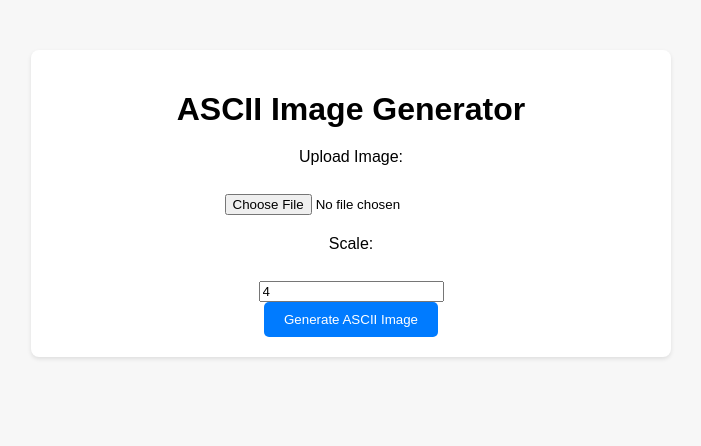
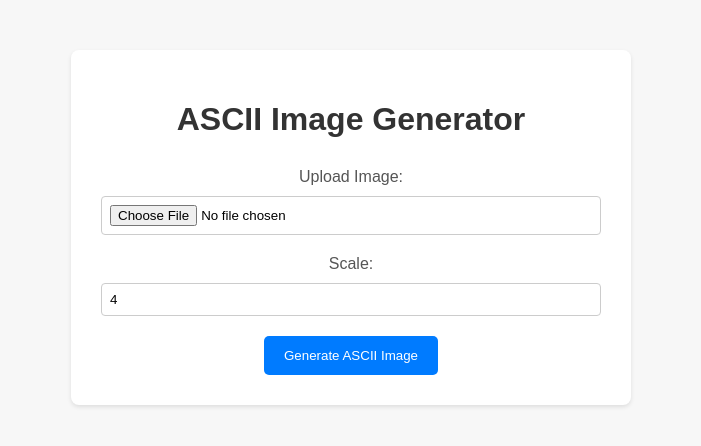
Before and after one commit to URMIT18/ASCII_Imager, a Flask app: page / in a window 1280 px wide. Shown: the top 446 px of the page, without its empty margins (289-990 px from the left). Run offline with Flask 3, Linux system fonts and the light colour scheme.

Commit message:
Second Deployment

```diff
--- a/templates/index.html
+++ b/templates/index.html
@@ -1,9 +1,10 @@
 <!DOCTYPE html>
 <html lang="en">
+
 <head>
     <meta charset="UTF-8">
     <meta name="viewport" content="width=device-width, initial-scale=1.0">
-    <title>ASCII_Imager</title>
+    <title>ASCII Art Generator</title>
     <style>
         body {
             font-family: Arial, sans-serif;
@@ -11,52 +12,77 @@
             padding: 0;
             background-color: #f7f7f7;
         }
+
         .container {
-            max-inline-size: 600px;
+            max-inline-size: 500px;
             margin: 50px auto;
-            padding: 20px;
+            padding: 30px;
             background-color: #fff;
             border-radius: 8px;
             box-shadow: 0 2px 4px rgba(0, 0, 0, 0.1);
         }
+
         h1 {
             text-align: center;
-            margin-block-end: 20px;
+            color: #333;
+            margin-block-end: 30px;
         }
+
         form {
             text-align: center;
         }
+
         label {
             display: block;
             margin-block-end: 10px;
+            color: #555;
         }
+
         input[type="file"] {
             margin-block-end: 20px;
+            border: 1px solid #ccc;
+            border-radius: 4px;
+            padding: 8px;
+            inline-size: 100%;
+            box-sizing: border-box;
         }
+
+        input[type="number"] {
+            margin-block-end: 20px;
+            border: 1px solid #ccc;
+            border-radius: 4px;
+            padding: 8px;
+            inline-size: 100%;
+            box-sizing: border-box;
+        }
+
         button {
             background-color: #007bff;
             color: #fff;
             border: none;
-            padding: 10px 20px;
+            padding: 12px 20px;
             border-radius: 5px;
             cursor: pointer;
             transition: background-color 0.3s ease;
         }
+
         button:hover {
             background-color: #0056b3;
         }
     </style>
 </head>
+
 <body>
     <div class="container">
         <h1>ASCII Image Generator</h1>
         <form action="/ascii" method="POST" enctype="multipart/form-data">
-            <label for="image_file">Upload Image:</label><br>
-            <input type="file" id="image_file" name="image_file" accept="image/*" required><br>
-            <label for="scale">Scale:</label><br>
-            <input type="number" id="scale" name="scale" value="4" min="1" required><br>
-            <button type="submit">Generate ASCII Image</button>
+            <label for="image_file">Upload Image:</label>
+            <input type="file" id="image_file" name="image_file" accept="image/*" required>
+            <label for="scale">Scale:</label>
+            <input type="number" id="scale" name="scale" value="4" min="1" required>
+            <button type="submit">Generate ASCII Image </button>
         </form>
     </div>
 </body>
+
 </html>
```
